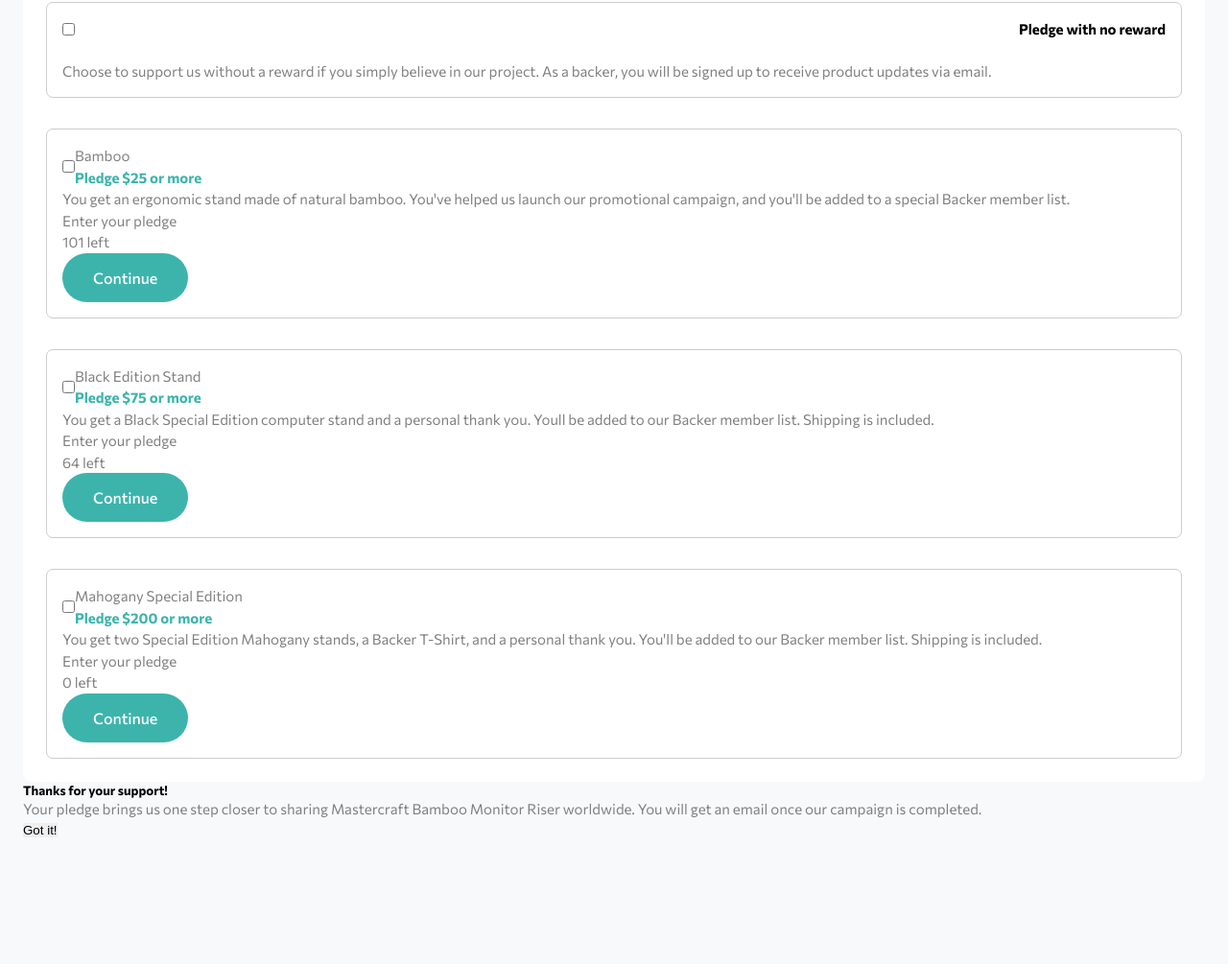
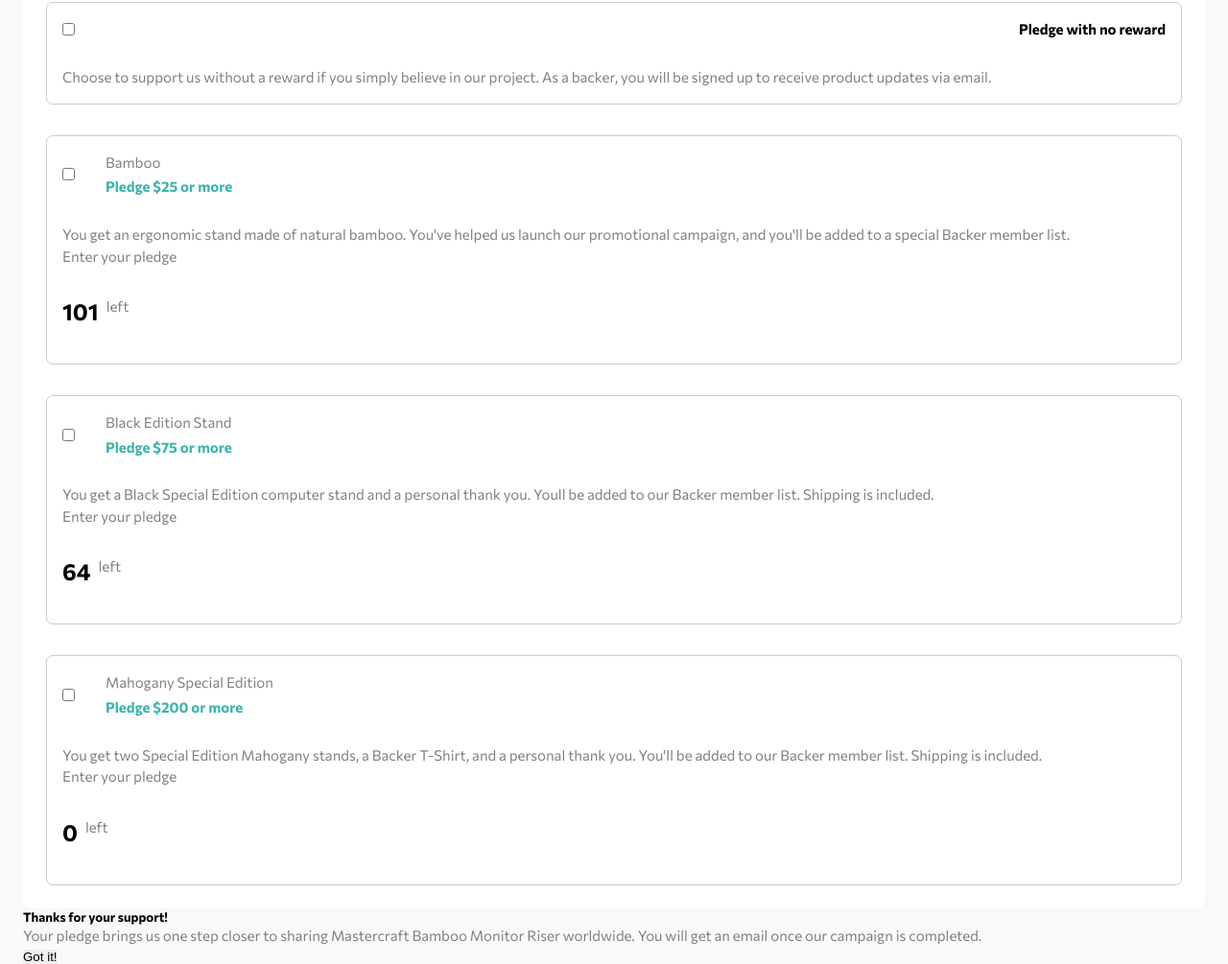
Before and after one commit to toriola998/Crowdfunding-Product-Page-, a plain HTML site: page index.html in a window 1280 px wide. Shown: the part 1880-2885 px from the top of the page at 96% size. Before the commit the page ends 2753 px from the top, so only its background shows below. Drawn offline with Linux system fonts and the light colour scheme.

Commit message:
added more styles to default modal

```diff
--- a/css/modal.css
+++ b/css/modal.css
@@ -16,7 +16,7 @@
 }
 
 .no-reward {
-    margin-bottom: 1.3rem;
+    margin-bottom: 1.7rem;
 }
 
 .no-reward input{
@@ -26,3 +26,20 @@
 .no-reward p {
     color: #000;
 }
+
+.selection-modal .cyan {
+    margin-top: 0.2rem;
+}
+
+.selection-modal .reward input {
+    margin-right: 2rem;
+}
+
+.selection-modal .reward .flex {
+    margin-bottom: 1.7rem;
+}
+
+.selection-modal .reward-h2 {
+    font-size: 1.5rem !important;
+    margin: 2rem 0 1.5rem;
+}
--- a/index.html
+++ b/index.html
@@ -125,8 +125,8 @@
                         <p>You get an ergonomic stand made of natural bamboo. You've helped us launch our promotional campaign, and
                         you'll be added to a special Backer member list.</p>
                         <p>Enter your pledge</p>
-                        <p>101 left</p>
-                        <button class="green-btn">Continue</button>
+                        <h2 class="reward-h2">101<sup>left</sup></h2>
+                        <!--<button class="green-btn">Continue</button>-->
                     </div>
 
                     <div class="reward">
@@ -142,8 +142,8 @@
                         <p>You get a Black Special Edition computer stand and a personal thank you. Youll be added to our Backer
                         member list. Shipping is included.</p>
                         <p>Enter your pledge</p>
-                        <p>64 left</p>
-                        <button class="green-btn">Continue</button>
+                        <h2 class="reward-h2">64<sup>left</sup></h2>
+                        <!--<button class="green-btn">Continue</button>-->
                     </div>
 
                     <div class="reward">
@@ -159,8 +159,8 @@
                         <p>You get two Special Edition Mahogany stands, a Backer T-Shirt, and a personal thank you. You'll be added
                         to our Backer member list. Shipping is included.</p>
                         <p>Enter your pledge</p>
-                        <p>0 left</p>
-                        <button class="green-btn">Continue</button>
+                        <h2 class="reward-h2">0<sup>left</sup></h2>
+                        <!--<button class="green-btn">Continue</button>-->
                     </div>
                 </div>
             </section>
```
